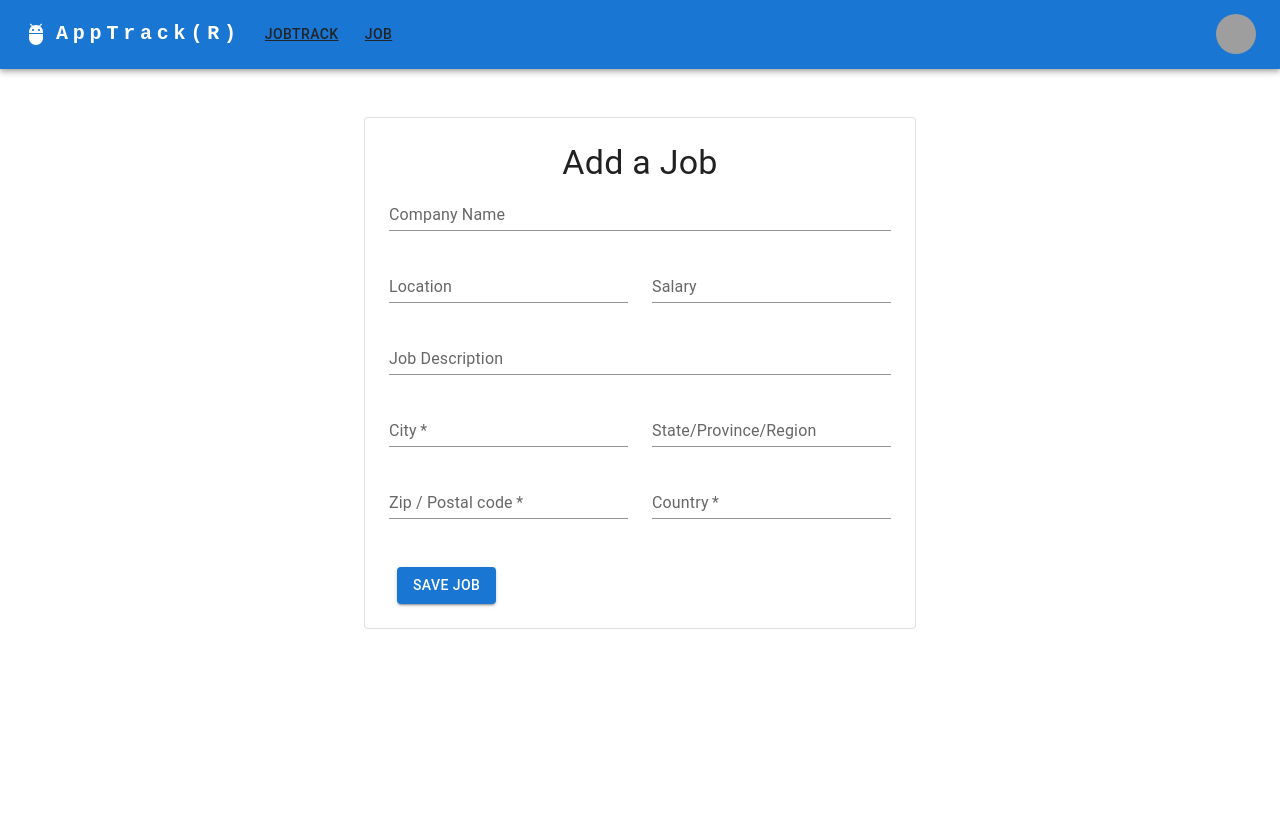
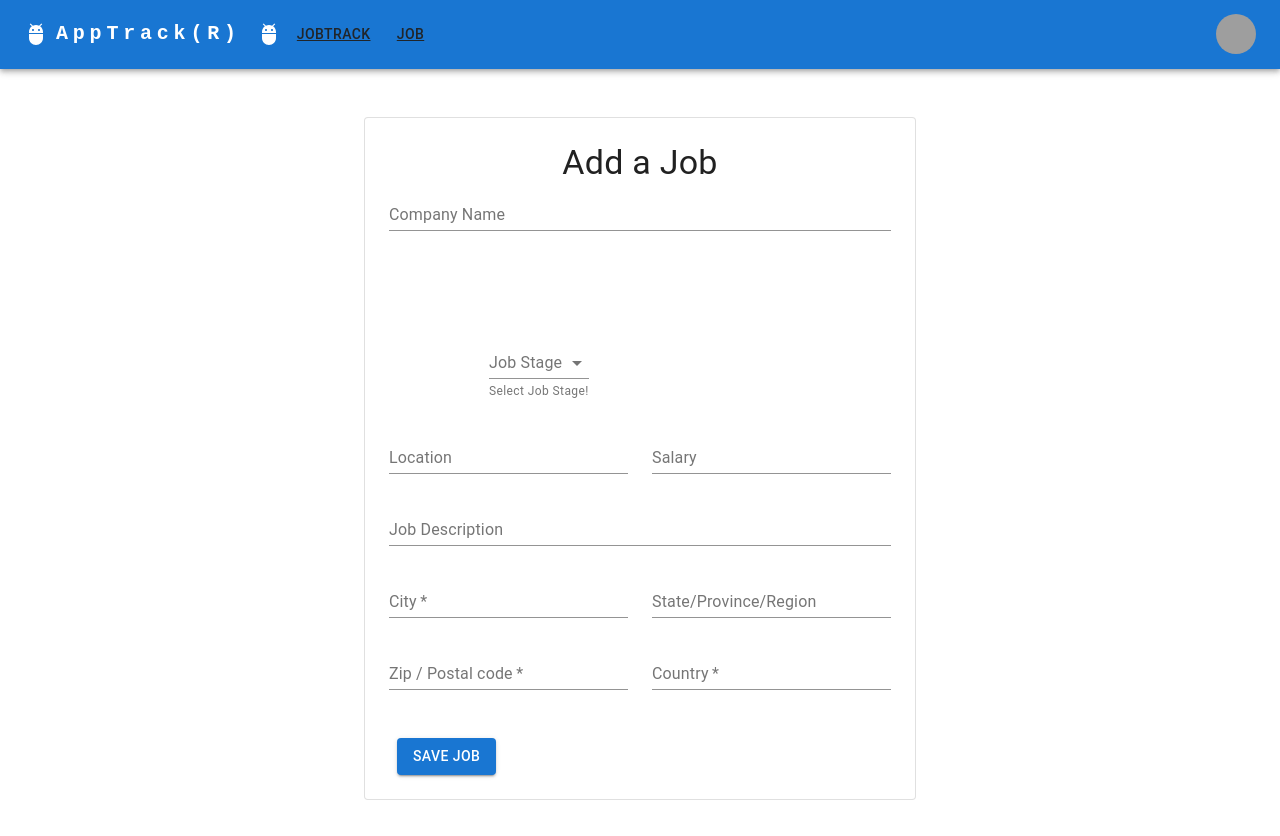
Before and after one commit to Nevin-Lewis/job_searcher, a React (Create React App) app in the folder client/: page /JobDetails in a window 1280 px wide. Shown: the top 836 px of the page. Before the commit the page ends 800 px from the top, so only its background shows below. Built offline with nearby package versions, Linux system fonts and the light colour scheme; grey boxes are pictures that could not be loaded.

Commit message:
drop down

```diff
--- a/client/package.json
+++ b/client/package.json
@@ -10,8 +10,10 @@
     "@dnd-kit/utilities": "^3.2.1",
     "@emotion/react": "^11.10.6",
     "@emotion/styled": "^11.10.6",
+    "@material-ui/core": "^4.12.4",
     "@mui/icons-material": "^5.11.11",
-    "@mui/material": "^5.11.11",
+    "@mui/material": "^5.11.12",
+    "@mui/styled-engine-sc": "^5.11.11",
     "@testing-library/jest-dom": "^5.16.5",
     "@testing-library/react": "^11.1.0",
     "@testing-library/user-event": "^13.5.0",
@@ -29,6 +31,7 @@
     "react-dom": "^17.0.2",
     "react-router-dom": "^6.8.2",
     "react-scripts": "5.0.1",
+    "styled-components": "^5.3.8",
     "web-vitals": "^2.1.4"
   },
   "scripts": {
--- a/client/src/Pages/JobDetails.js
+++ b/client/src/Pages/JobDetails.js
@@ -7,6 +7,7 @@ import Checkbox from '@mui/material/Checkbox';
 import Container from '@mui/material/Container';
 import Paper from '@mui/material/Paper';
 import { Button } from "@mui/material";
+import StageChoice from "../components/StageChoice";
 
 export default function AddressForm() {
   return (
@@ -25,6 +26,7 @@ export default function AddressForm() {
               autoComplete="given-name"
               variant="standard"
             />
+            <StageChoice />
           </Grid>
           <Grid item xs={12} sm={6}>
             <TextField
--- /dev/null
+++ b/client/src/components/StageChoice.js
@@ -0,0 +1,26 @@
+import { Select, MenuItem, FormHelperText, FormControl, InputLabel } from '@material-ui/core';
+import React, { useState } from 'react';
+
+function StageChoice() {
+  const [selected, setSelected] = useState('');
+
+  const selectionChangeHandler = (event) => {
+    setSelected(event.target.value);
+  };
+
+  return (
+    <FormControl style={{ marginTop: 100, marginLeft: 100 }}>
+      <InputLabel>Job Stage</InputLabel>
+      <Select value={selected} onChange={selectionChangeHandler}>
+        <MenuItem value={1}>Wishlist</MenuItem>
+        <MenuItem value={2}>Applied</MenuItem>
+        <MenuItem value={3}>Phone Interview</MenuItem>
+        <MenuItem value={4}>Next Interview</MenuItem>
+        <MenuItem value={5}>Job Offer</MenuItem>
+      </Select>
+      <FormHelperText>Select Job Stage!</FormHelperText>
+    </FormControl>
+  );
+}
+
+export default StageChoice;
```
Also changed, not shown: 2 other files (tests, documents, lock files or other folders). Lines whose indentation alone changed are shown as unchanged.
